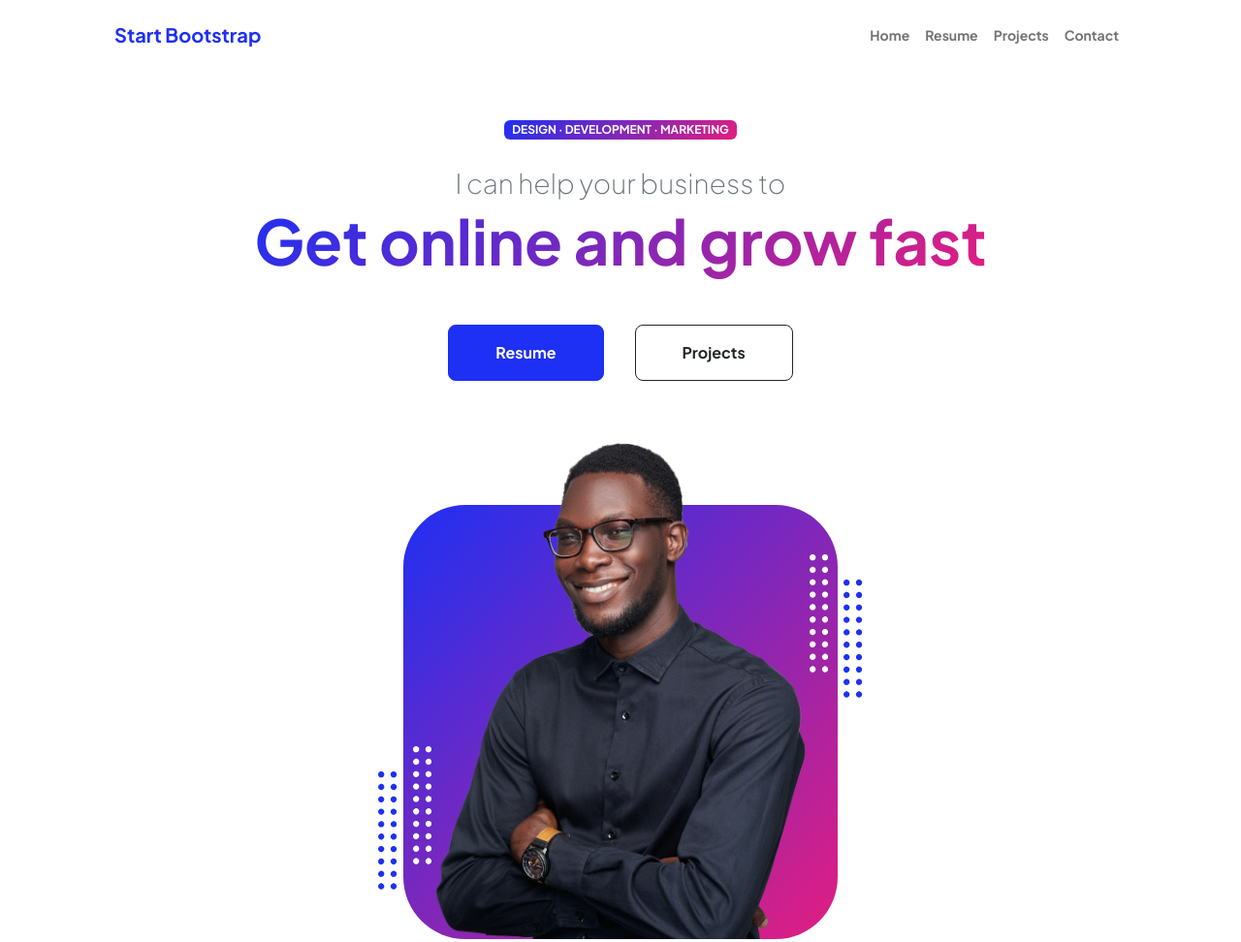
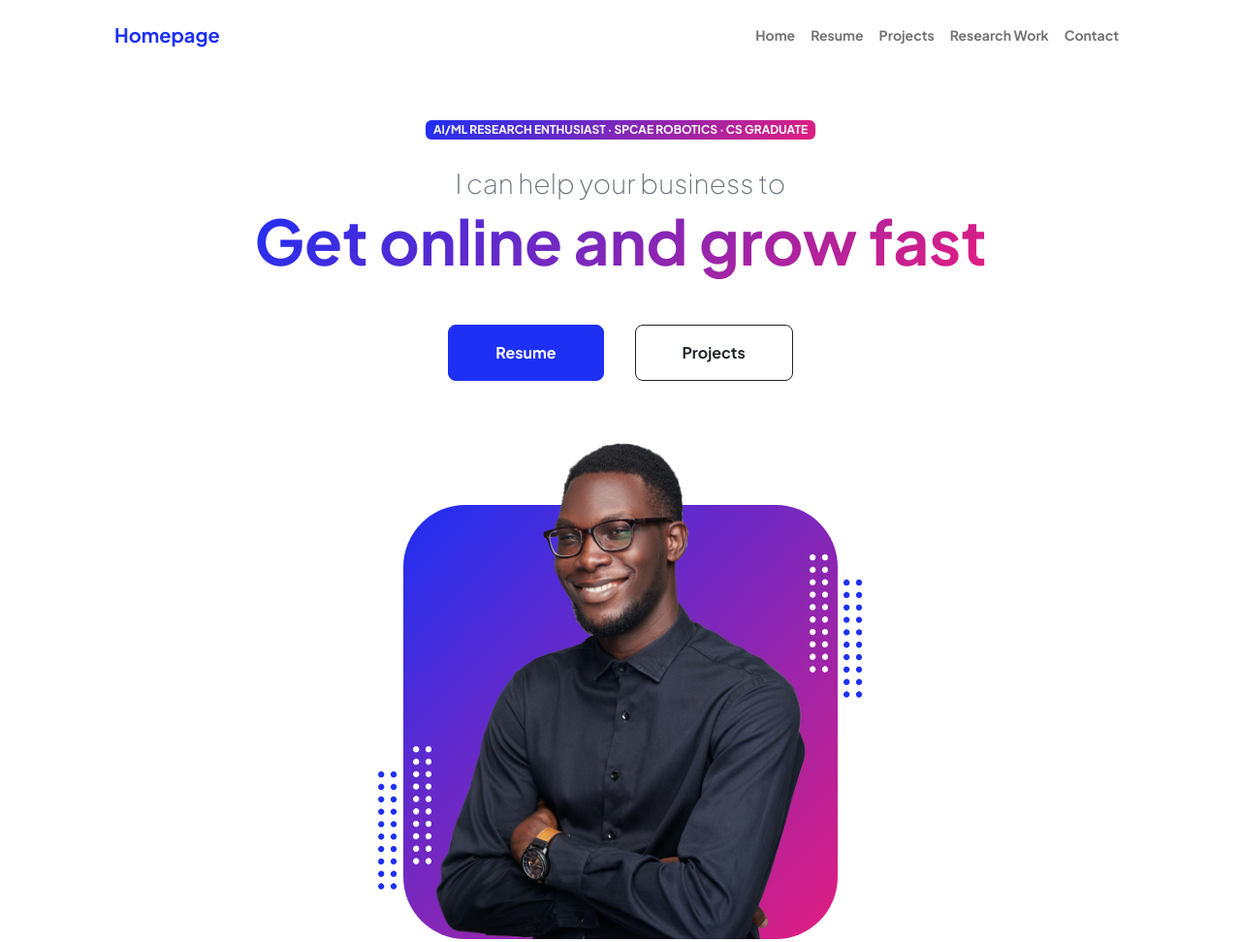
Before and after one commit to afrozmaria07/suraiaafrozmaria99, a plain HTML site: page index.html in a window 1280 px wide. Shown: the top 972 px of the page at 97% size. Drawn offline with nearby package versions, Linux system fonts and the light colour scheme.

Commit message:
Update index.html

```diff
--- a/index.html
+++ b/index.html
@@ -5,9 +5,9 @@
         <meta name="viewport" content="width=device-width, initial-scale=1, shrink-to-fit=no" />
         <meta name="description" content="" />
         <meta name="author" content="" />
-        <title>Suraia Afroz Maria</title>
+        <title>Portfolio of Suraia Afroz Maria</title>
         <!-- Favicon-->
-        <link rel="icon" type="image/x-icon" href="assets/favicon.ico" />
+        <link rel="icon" type="image/x-icon" href="assets/sunflower.png" />
         <!-- Custom Google font-->
         <link rel="preconnect" href="https://fonts.googleapis.com" />
         <link rel="preconnect" href="https://fonts.gstatic.com" crossorigin />
@@ -22,13 +22,14 @@
             <!-- Navigation-->
             <nav class="navbar navbar-expand-lg navbar-light bg-white py-3">
                 <div class="container px-5">
-                    <a class="navbar-brand" href="index.html"><span class="fw-bolder text-primary">Start Bootstrap</span></a>
+                    <a class="navbar-brand" href="index.html"><span class="fw-bolder text-primary">Homepage</span></a>
                     <button class="navbar-toggler" type="button" data-bs-toggle="collapse" data-bs-target="#navbarSupportedContent" aria-controls="navbarSupportedContent" aria-expanded="false" aria-label="Toggle navigation"><span class="navbar-toggler-icon"></span></button>
                     <div class="collapse navbar-collapse" id="navbarSupportedContent">
                         <ul class="navbar-nav ms-auto mb-2 mb-lg-0 small fw-bolder">
                             <li class="nav-item"><a class="nav-link" href="index.html">Home</a></li>
                             <li class="nav-item"><a class="nav-link" href="resume.html">Resume</a></li>
                             <li class="nav-item"><a class="nav-link" href="projects.html">Projects</a></li>
+                            <li class="nav-item"><a class="nav-link" href="projects.html">Research Work</a></li>
                             <li class="nav-item"><a class="nav-link" href="contact.html">Contact</a></li>
                         </ul>
                     </div>
@@ -41,7 +42,7 @@
                         <div class="col-xxl-5">
                             <!-- Header text content-->
                             <div class="text-center text-xxl-start">
-                                <div class="badge bg-gradient-primary-to-secondary text-white mb-4"><div class="text-uppercase">Design &middot; Development &middot; Marketing</div></div>
+                                <div class="badge bg-gradient-primary-to-secondary text-white mb-4"><div class="text-uppercase">AI/ML Research Enthusiast &middot; Spcae Robotics &middot; CS Graduate</div></div>
                                 <div class="fs-3 fw-light text-muted">I can help your business to</div>
                                 <h1 class="display-3 fw-bolder mb-5"><span class="text-gradient d-inline">Get online and grow fast</span></h1>
                                 <div class="d-grid gap-3 d-sm-flex justify-content-sm-center justify-content-xxl-start mb-3">
```
